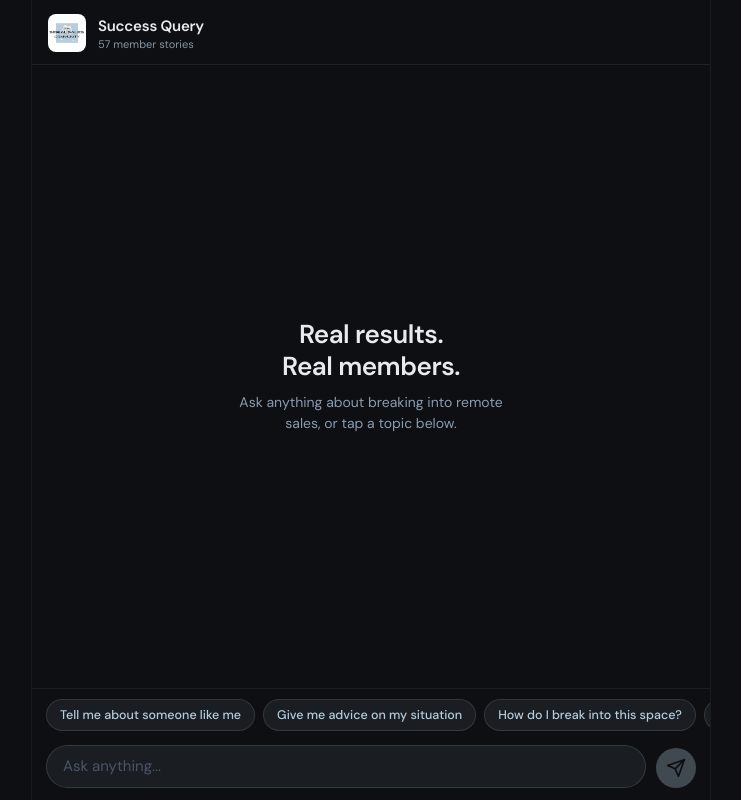
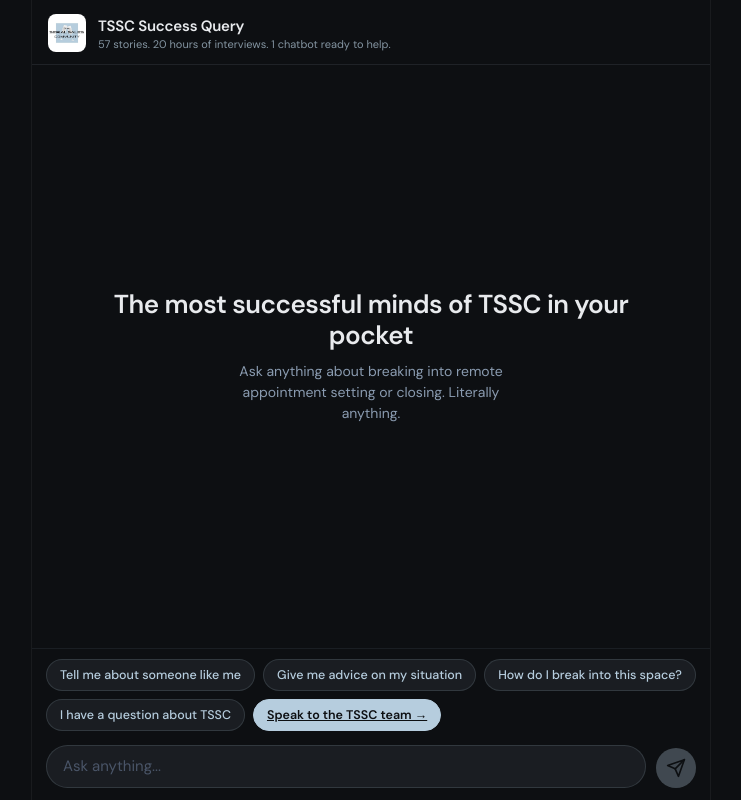
Before and after one commit to dylanvergara/tssc-chatbot, a Next.js app in the folder tssc-chatbot/: page / in a window 1280 px wide. Shown: the whole page, without its empty margins (269-1010 px from the left). Built offline with nearby package versions, Linux system fonts and the light colour scheme.

Commit message:
Update page.js

```diff
--- a/tssc-chatbot/src/app/page.js
+++ b/tssc-chatbot/src/app/page.js
@@ -15,6 +15,7 @@
 - Never imply, suggest, or hint that the user will achieve similar results. You are describing someone else's experience, not forecasting the user's future.
 - Do not use language like "you could", "you can", "this is achievable for you", "people like you have made", "imagine making", or anything that projects a member's results onto the user.
 - Do not add disclaimers, risk removal language, or legal-sounding caveats. Do not say things like "results may vary" or "individual results differ." Just stay focused on what the member actually did and experienced.
+- NEVER use a member's full last name. Always refer to members by first name and last initial only (e.g. "Noah M.", "David L."). This is a strict privacy rule with no exceptions, even if you know the full name.
 - Keep it objective and factual. Treat it like you are describing what happened to someone else, because you are.
 
 HOW YOU WRITE — this is also critical:
@@ -289,16 +290,16 @@
       <div className="header">
         <img src={LOGO} alt="TSSC Logo" className="logo" />
         <div className="header-text">
-          <span className="header-title">Success Query</span>
-          <span className="header-sub">57 member stories</span>
+          <span className="header-title">TSSC Success Query</span>
+          <span className="header-sub">57 stories. 20 hours of interviews. 1 chatbot ready to help.</span>
         </div>
       </div>
 
       <div className="messages-wrap" ref={messagesContainerRef}>
         {isEmpty && (
           <div className="empty-state">
-            <p className="empty-title">Real results.<br/>Real members.</p>
-            <p className="empty-sub">Ask anything about breaking into remote sales, or tap a topic below.</p>
+            <p className="empty-title">The most successful minds of TSSC in your pocket</p>
+            <p className="empty-sub">Ask anything about breaking into remote appointment setting or closing. Literally anything.</p>
           </div>
         )}
 
@@ -522,9 +523,17 @@
           overflow-x: auto;
           -webkit-overflow-scrolling: touch;
           scrollbar-width: none;
+          flex-wrap: nowrap;
         }
 
         .suggestions-scroll::-webkit-scrollbar { display: none; }
+
+        @media (min-width: 520px) {
+          .suggestions-scroll {
+            flex-wrap: wrap;
+            overflow-x: visible;
+          }
+        }
 
         .suggestion-chip {
           flex-shrink: 0;
```
